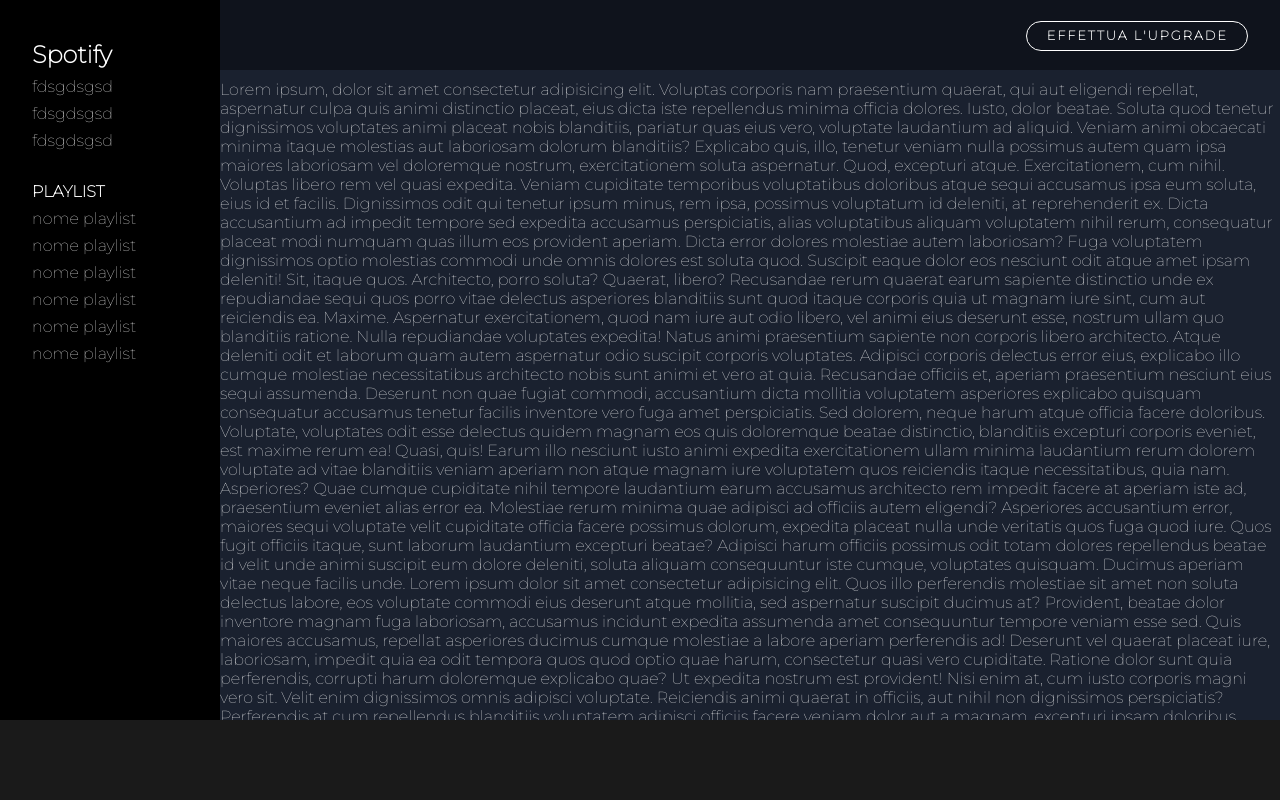
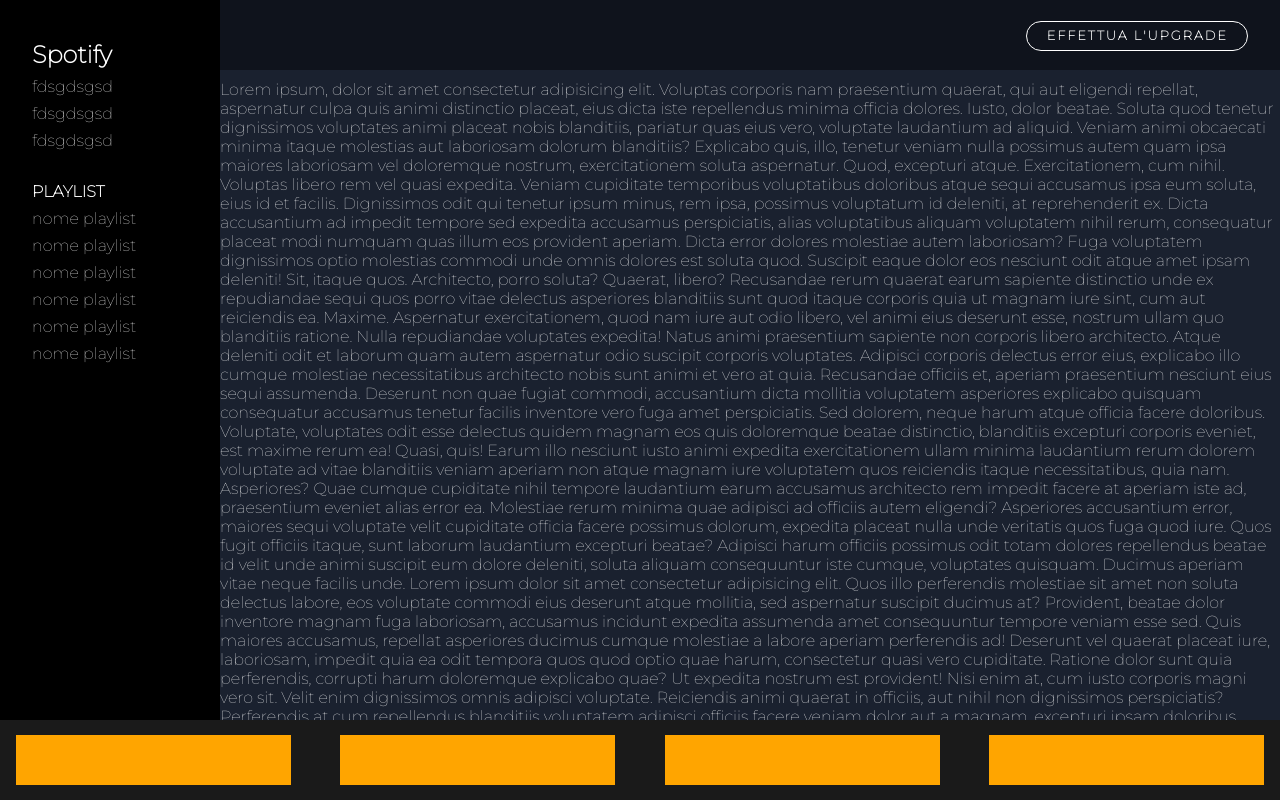
Before and after one commit to FabrizioMisseri/html-css-spotifyweb, a plain HTML site: page index.html in a window 1280 px wide. Drawn offline with Linux system fonts and the light colour scheme.

Commit message:
added player/footer macro-structure

```diff
--- a/css/style.css
+++ b/css/style.css
@@ -37,6 +37,7 @@ footer{
     left: 0;
     bottom: 0;
     z-index: 1000;
+    padding: 0 1rem;
 }
 
 main{
@@ -90,6 +91,10 @@ main{
     justify-content: flex-end;
 }
 
+.just-between{
+    justify-content: space-between;
+}
+
 .align-center{
     align-items: center;
 }
@@ -119,3 +124,14 @@ main{
     }
 
 }
+/* / SIDEBAR */
+
+
+/* FOOTER */
+footer div{
+    /* debug */
+    height: 50px;
+    width: 22%;
+    background-color: orange;
+}
+/* / FOOTER */
--- a/index.html
+++ b/index.html
@@ -163,7 +163,12 @@
 
 
     <!-- PLAYER -->
-    <footer>
+    <footer class="flex align-center just-between">
+
+        <div></div>
+        <div></div>
+        <div></div>
+        <div></div>
 
     </footer>
     <!-- / PLAYER -->
```
